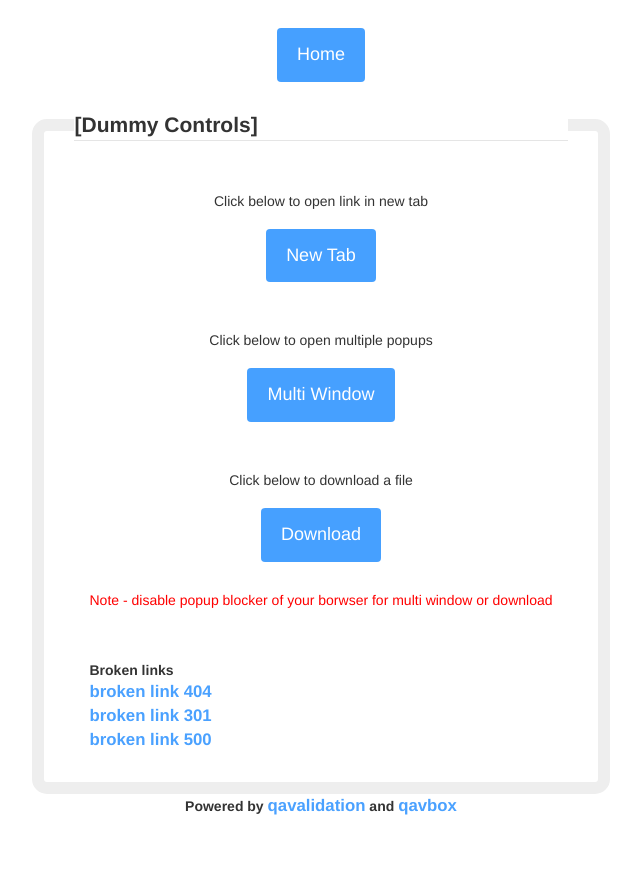
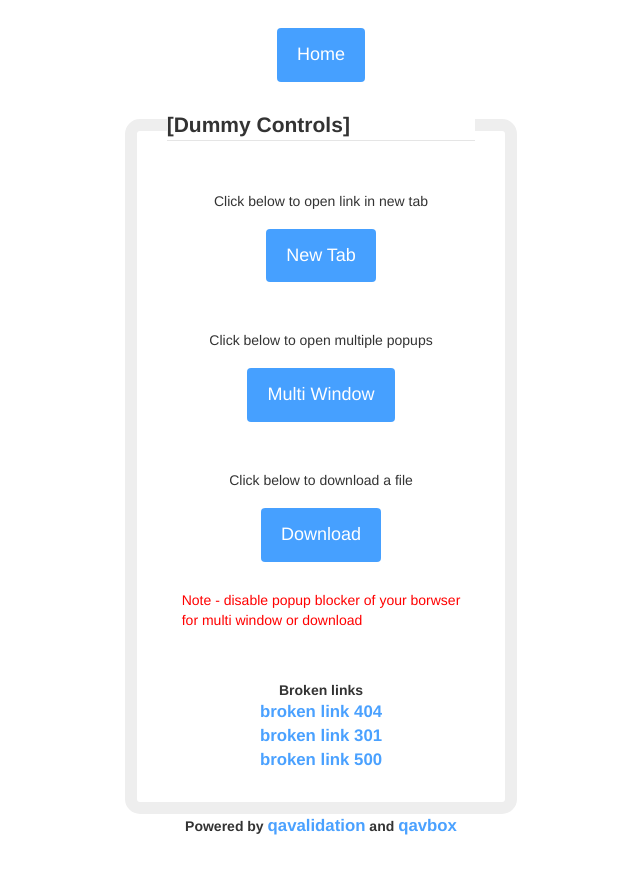
Before and after one commit to qavbox/demo, a Jekyll site: the page built from links/index.html, in a window 1280 px wide. Shown: the top 874 px of the page, without its empty margins (319-960 px from the left). Built offline with Jekyll 4.4.1, drawn with Linux system fonts in a browser that asks for light colours; nearby versions of some CDN libraries; library files that are not in the unit come from our copies.

Commit message:
Update index.html

```diff
--- a/links/index.html
+++ b/links/index.html
@@ -49,10 +49,12 @@
 <a href="http://qavalidation.com/wp-content/files/qav_test.zip" download><input class="btn" value="Download" type="button"></a>
 </div>
 <br/>
-<p style="color:red" >Note - disable popup blocker of your borwser for multi window or download</p>
+<p style="color:red" >Note - disable popup blocker of your borwser <br/> for multi window or download</p>
 <br/><br/>
+<div style="text-align: center;" class="BrokenLinks">
 <b>Broken links<b/>
 	<br/>
 	<a href="http://qavalidation.com?page_id=5669123">broken link 404</a><br/>
 	<a href="https://the-internet.herokuapp.com/status_codes/301">broken link 301</a><br/>
 	<a href="https://the-internet.herokuapp.com/status_codes/500">broken link 500</a><br/>
+	</div>
```
